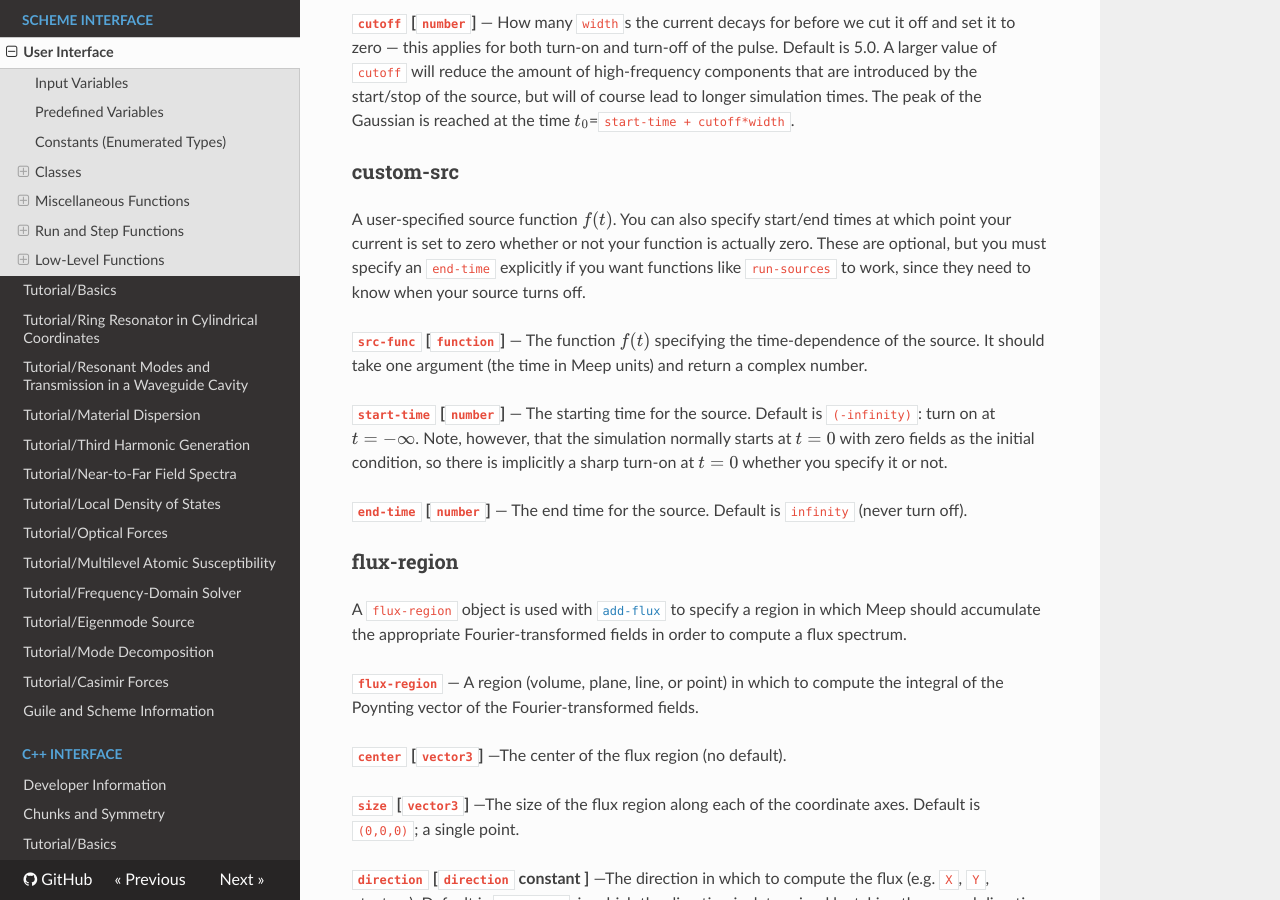
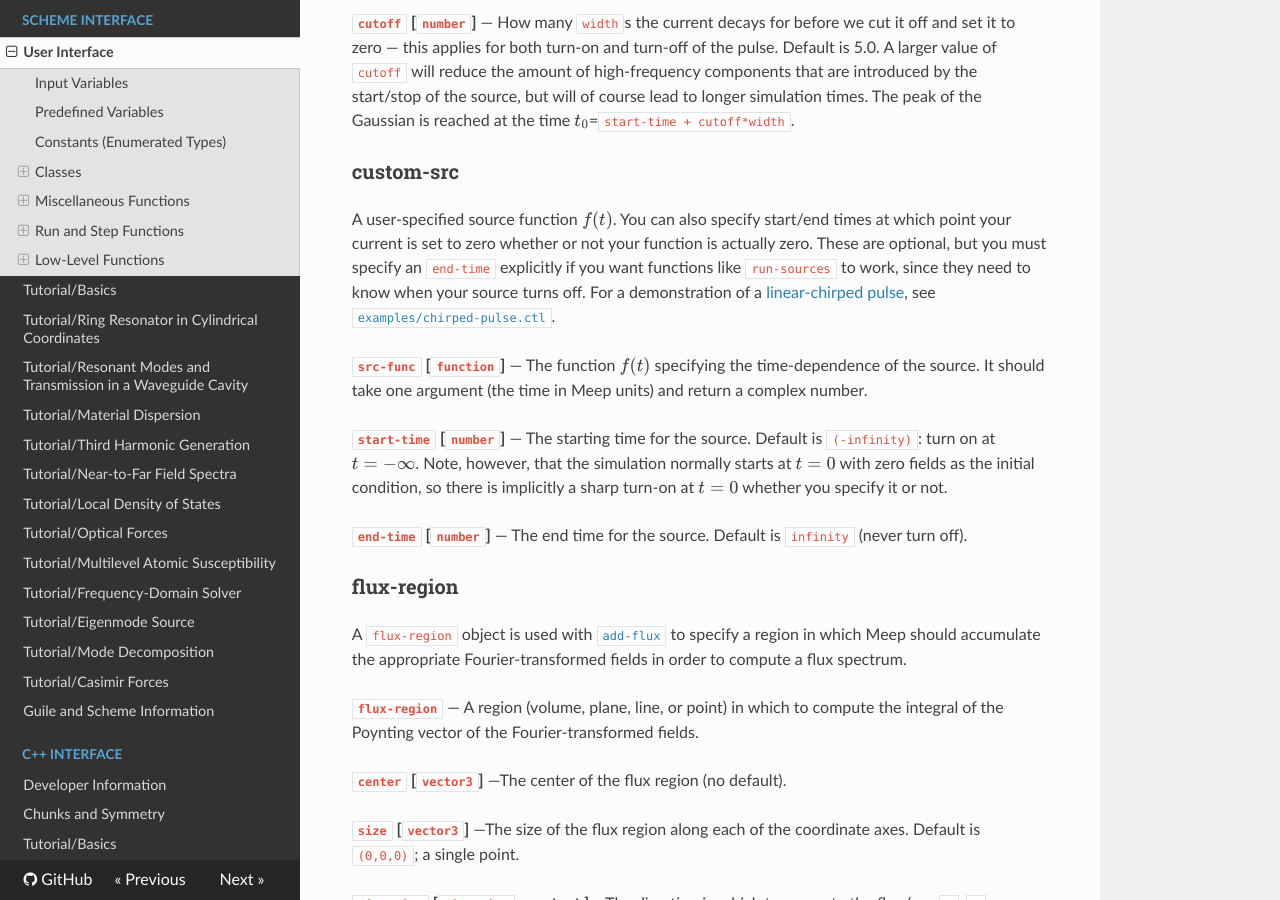
Before and after one commit to NanoComp/meep, an MkDocs documentation site: the page built from doc/docs/Scheme_User_Interface.md, in a window 1280 px wide and 900 px high, scrolled down 21278 px. Built offline with MkDocs 1.6.1, drawn with Linux system fonts in a browser that asks for light colours; nearby versions of some CDN libraries; formulas are drawn with MathJax 3; old or Windows-style settings are respelled for this version of MkDocs.

Commit message:
Scheme version of linear-chirped pulse example

```diff
--- a/doc/docs/Scheme_User_Interface.md
+++ b/doc/docs/Scheme_User_Interface.md
@@ -701,7 +701,7 @@ How many `width`s the current decays for before we cut it off and set it to zero
 
 ### custom-src
 
-A user-specified source function $f(t)$. You can also specify start/end times at which point your current is set to zero whether or not your function is actually zero. These are optional, but you must specify an `end-time` explicitly if you want functions like `run-sources` to work, since they need to know when your source turns off.
+A user-specified source function $f(t)$. You can also specify start/end times at which point your current is set to zero whether or not your function is actually zero. These are optional, but you must specify an `end-time` explicitly if you want functions like `run-sources` to work, since they need to know when your source turns off. For a demonstration of a [linear-chirped pulse](FAQ.md#how-do-i-create-a-chirped-pulse), see [`examples/chirped-pulse.ctl`](https://github.com/NanoComp/meep/blob/master/scheme/examples/chirped-pulse.ctl).
 
 **`src-func` [`function`]**
 —
```
Also changed, not shown: doc/docs/FAQ.md (+2 -2 lines), doc/docs/Python_User_Interface.md (+1 -1 lines), doc/docs/images/chirped_pulse.png, doc/docs/images/pml_glancing_field.png, 2 other files.
